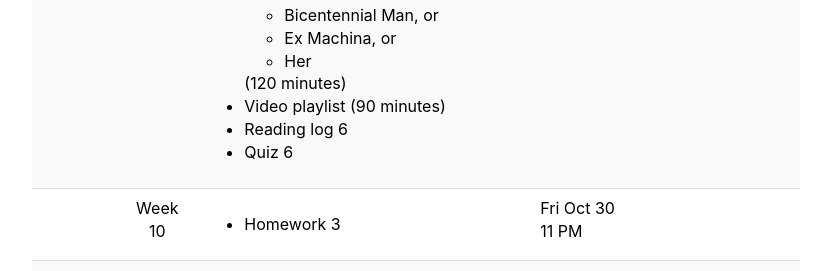
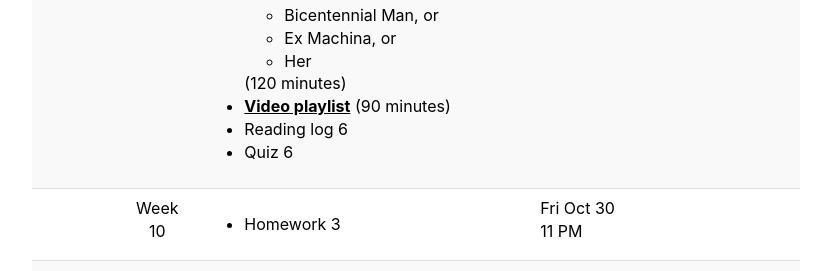
Before and after one commit to Jargonautika/2020-Fall-UIUC-LING270.github.io, a Jekyll site: the page built from schedule.md, in a window 1280 px wide and 900 px high, scrolled down 2034 px. Shown: the part 164-435 px from the top of the window, without its empty margins (224-1055 px from the left). Built offline with Jekyll 4.4.1, drawn with Linux system fonts in a browser that asks for light colours; some of the changed lines change nothing that is shown.

Commit message:
adding url for module 6 videos

```diff
--- a/_data/schedule.yaml
+++ b/_data/schedule.yaml
@@ -309,6 +309,7 @@
        unit: "minutes"
     -
      title: "Video playlist"
+     url: "https://www.youtube.com/watch?v=wMbE5g9Q6pE&list=PLrFhPxATm4HwhorDU2a2ZU_WuaxBhwnRN"
      length:
        value: "90"
        unit: "minutes"
```
